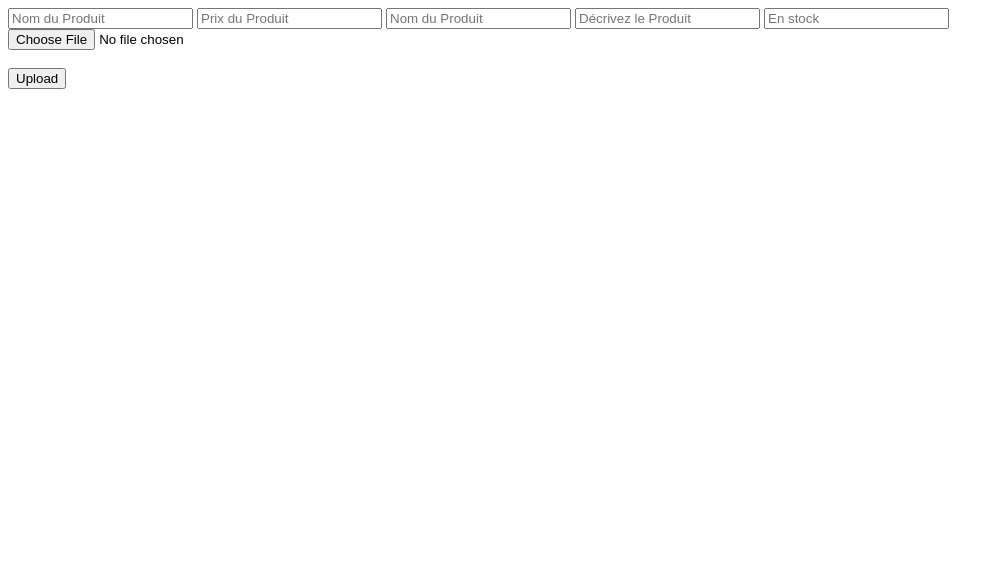
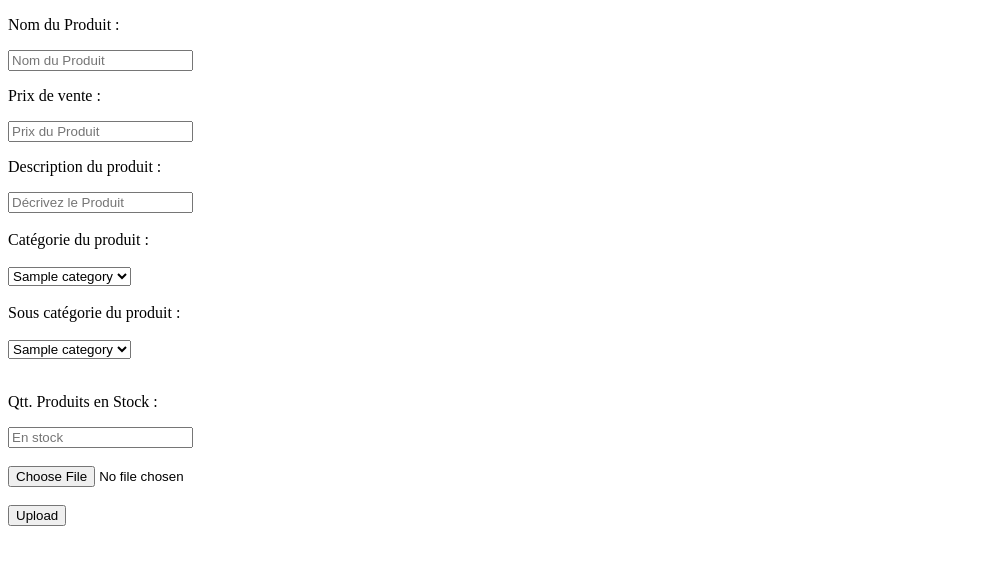
Before and after one commit to torea-patissier/boutique, a PHP site: page /blog/Gestion_article/gestion_article.php in a window 1280 px wide. Shown: the top 565 px of the page, without its empty margins (0-1004 px from the left). Run offline with PHP 8.4, Linux system fonts and the light colour scheme; tables that the repository leaves empty hold one stand-in row (values such as "Sample post").

Commit message:
Ajout article "terminé"

```diff
--- a/Classes/gestion_article.class.php
+++ b/Classes/gestion_article.class.php
@@ -3,10 +3,69 @@ require_once('../Classes/bdd.class.php');
 
 class GestionProduit extends bdd{
 
-    public function ajoutImgArticle()
+    function selectCategory()
     {
+        $con = $this->connectDb(); // Connexion Db
+        $stmt = $con->prepare("SELECT * FROM categories");// Requete
+        $stmt->execute();//J'éxécute la requete
+        $result = $stmt->fetchAll(PDO::FETCH_ASSOC);//Result devient un tableau des valeurs obtenues
+
+        foreach($result as $resultat){
+            $categorie = $resultat["nom"];
+            $idCategorie = $resultat["id"];
+
+            echo "<option value='$idCategorie'>$categorie</option>";
+
+        }
+    }
+
+    function selectSCategory()
+    {
+        $con = $this->connectDb(); // Connexion Db
+        $stmt = $con->prepare("SELECT * FROM sous_categories");// Requete
+        $stmt->execute();//J'éxécute la requete
+        $result = $stmt->fetchAll(PDO::FETCH_ASSOC);//Result devient un tableau des valeurs obtenues
+
+        foreach($result as $resultat){
+            $categorie = $resultat["nom"];
+            $idCategorie = $resultat["id"];
+
+            echo "<option value='$idCategorie'>$categorie</option>";
+
+        }
+    }
+
+    public function ajoutProduitBdd()
+    {
+        $nomProduit = htmlspecialchars($_POST['nom_produit']);
+        $prixProduit = htmlspecialchars($_POST['prix_produit']);
+        $descriptionProduit = htmlspecialchars($_POST['description_produit']);
+        $idCategorie = htmlspecialchars($_POST['Categorie']);
+        $idSCategorie = htmlspecialchars($_POST['SCategorie']);
+        $stockProduit = htmlspecialchars($_POST['stock_produit']);
+        $fileName = $_FILES["img"]["name"];
+        $fileSize = $_FILES["img"]["size"];
+        $fileType = $_FILES["img"]["type"];
+        $fileTmpName = file_get_contents($_FILES["img"]["tmp_name"]);
         $con = $this->connectDb();
-        $req = $con->prepare("INSERT INTO image_produit (nom, taille, type, bin, id_produit) values(?, ?, ?, ?, 0)");
-        $req->execute(array($_FILES["img"]["name"], $_FILES["img"]["size"], $_FILES["img"]["type"], file_get_contents($_FILES["img"]["tmp_name"])));
+        $req = $con->prepare("INSERT INTO produits(nom, prix, description, id_categorie, id_sous_categorie, stock, nom_image_produit, taille_image_produit, type_image_produit, bin_image_produit) values (:nom, :prix, :description, :id_categorie, :id_sous_categorie, :stock, :fileName, :fileSize, :fileType, :fileTmpName)");
+        $req->bindValue("nom", $nomProduit, PDO::PARAM_STR);
+        $req->bindValue("prix", $prixProduit, PDO::PARAM_STR);
+        $req->bindValue("description", $descriptionProduit, PDO::PARAM_STR);
+        $req->bindValue("id_categorie", $idCategorie, PDO::PARAM_INT);
+        $req->bindValue("id_sous_categorie", $idSCategorie, PDO::PARAM_INT);
+        $req->bindValue("stock", $stockProduit, PDO::PARAM_INT);
+        $req->bindValue("fileName", $fileName, PDO::PARAM_STR);
+        $req->bindValue("fileSize", $fileSize, PDO::PARAM_INT);
+        $req->bindValue("fileType", $fileType, PDO::PARAM_STR);
+        $req->bindValue("fileTmpName", $fileTmpName, PDO::PARAM_LOB);
+
+        $req->execute();
+
+
+        // ,
+        // , ?, ?, ?, ?
+        //
     }
+
 }
--- a/Gestion_article/gestion_article.php
+++ b/Gestion_article/gestion_article.php
@@ -14,21 +14,31 @@ $pageGestion = new GestionProduit;
 </head>
 <body>
     <main>
-        <form name="addProduit" action="gestion_article.php" method="POST">
-            <input type="text" name="nom_produit" placeholder="Nom du Produit">
-            <input type="text" name="prix_produit" placeholder="Prix du Produit">
-            <input type="text" name="nom_produit" placeholder="Nom du Produit">
-            <input type="textarea" name="description_produit" placeholder="Décrivez le Produit">
+        <form name="addProduit" action="gestion_article.php" method="POST" enctype="multipart/form-data">
+        <p>Nom du Produit :</p>
+            <input type="text" name="nom_produit" placeholder="Nom du Produit"><br />
+        <p>Prix de vente :</p>
+            <input type="text" name="prix_produit" placeholder="Prix du Produit"><br />
+        <p>Description du produit :</p>
+            <input type="textarea" name="description_produit" placeholder="Décrivez le Produit"><br /><br />
             <!-- CREER LISTE DEROULANTE POUR CHOISIR LA CATEGORIE ET SOUS CATEGORIE DU PRODUIT -->
-            <input type="text" name="stock_produit" placeholder="En stock">
-        </form>
-    <!-- //Formulaire pour ajout d'image -->
-        <form name="img_up" action="gestion_article.php" method="POST" enctype="multipart/form-data">
+            <label>Catégorie du produit :</label><br /><br />
+            <select name="Categorie">
+            <?php $pageGestion->selectCategory(); ?>
+            </select><br /><br />
+
+            <label>Sous catégorie du produit :</label><br /><br />
+            <select name="SCategorie">
+            <?php $pageGestion->selectSCategory(); ?>
+            </select><br /><br />
+        <p>Qtt. Produits en Stock :</p>
+            <input type="text" name="stock_produit" placeholder="En stock"><br /><br />
             <input type="file" name="img"><br /><br />
             <input type="submit" name="upload" value="Upload">
         </form>
+    <!-- //Formulaire pour ajout d'image -->
     <?php if(isset($_POST["upload"])){
-        $pageGestion->ajoutImgArticle();
+        $pageGestion->ajoutProduitBdd();
     }
     ?>
     </main>
```
